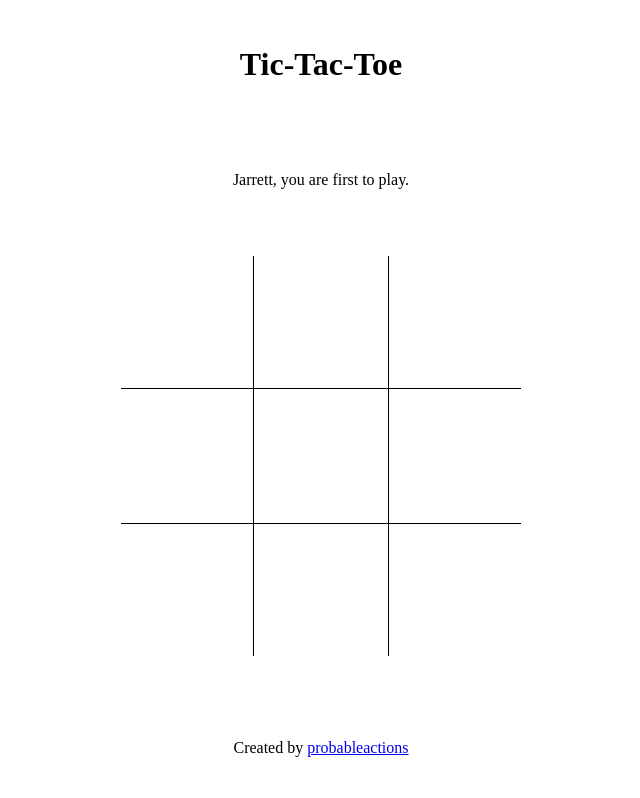
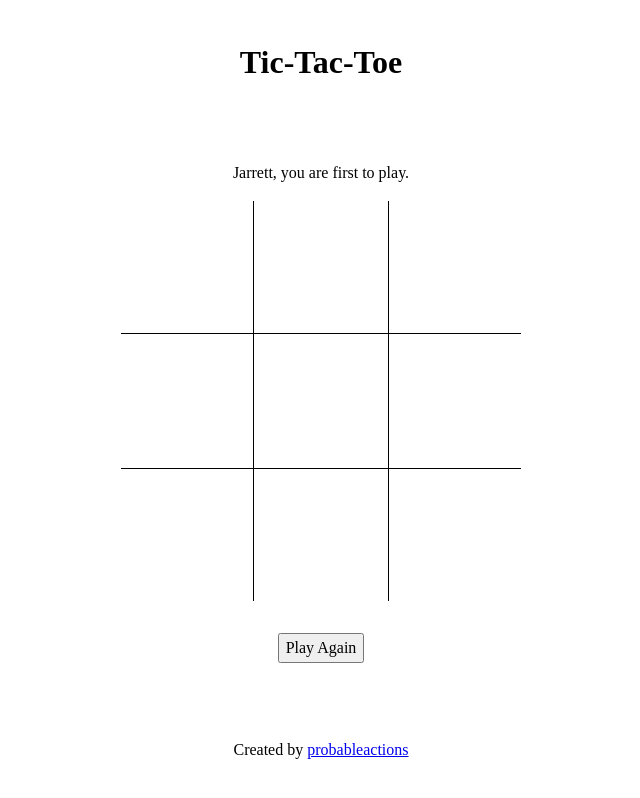
Before and after one commit to jlyon12/tic-tac-toe, a website: page index.html in a window 1280 px wide. Shown: the whole page, without its empty margins (319-959 px from the left). Drawn offline with Linux system fonts and the light colour scheme.

Commit message:
Add game Reset Btn
  Refactor gameText logic

```diff
--- a/index.html
+++ b/index.html
@@ -32,6 +32,10 @@
                     <div class="cell" id="8"></div>
                 </div>
             </section>
+            <section class="gameControls">
+                <button class=" button" id="resetBtn">Play Again</button>
+            </section>
+
         </main>
         <footer class="footer">
             <p>Created by <a href="https://github.com/probableactions">probableactions</a></p>
--- a/main.js
+++ b/main.js
@@ -22,12 +22,18 @@ const gameBoard = (() => {
 	return { resetBoard, getBoard };
 })();
 
-const playGame = (() => {
-	const newGame = () => {};
-
+const gameLogic = (() => {
 	let activePlayer = playerA;
+	let firstTurn = true;
 	let gameOver = false;
 	let showResult;
+
+	const newGame = () => {
+		activePlayer = playerA;
+		firstTurn = true;
+		gameOver = false;
+		gameBoard.resetBoard();
+	};
 
 	const board = gameBoard.getBoard();
 
@@ -78,27 +84,42 @@ const playGame = (() => {
 				board[index] = player.marker;
 				checkResult(player);
 				alternateTurn();
+				firstTurn = false;
 			}
 		}
 	};
-	const renderBoard = (() => {
+	const displayController = (() => {
 		const $cells = document.querySelectorAll(".cell");
 		const $gameText = document.querySelector("#gameText");
-		$gameText.textContent = `${activePlayer.name}, you are first to play.`;
+		const $resetBtn = document.getElementById("resetBtn");
+
+		const updateGameText = () => {
+			if (firstTurn === true) {
+				$gameText.textContent = `${activePlayer.name}, you are first to play.`;
+			} else if (gameOver === false) {
+				$gameText.textContent = `${activePlayer.name}, it is your turn.`;
+			}
+			if (gameOver === true) {
+				$gameText.textContent = showResult;
+			}
+		};
+		updateGameText();
 		$cells.forEach((cell) => {
 			cell.addEventListener("click", (e) => {
 				const clickedCell = e.target.id;
 				makeMove(activePlayer, clickedCell);
-
-				if (gameOver === false) {
-					$gameText.textContent = `${activePlayer.name}, it is your turn.`;
-				}
-				if (gameOver === true) {
-					$gameText.textContent = showResult;
-				}
+				updateGameText();
 				cell.textContent = board[clickedCell];
 			});
 		});
+
+		$resetBtn.onclick = () => {
+			newGame();
+			updateGameText();
+			$cells.forEach((cell) => {
+				cell.textContent = "";
+			});
+		};
 	})();
 	return { activePlayer, alternateTurn, makeMove, newGame, board };
 })();
--- a/style.css
+++ b/style.css
@@ -7,10 +7,19 @@
 
 }
 
+.main {
+    display: flex;
+    flex-direction: column;
+    ;
+    justify-content: space-between;
+    align-items: center;
+    gap: 2rem;
+}
+
 .game {
     display: flex;
     flex-direction: column;
-    gap: 4rem;
+    gap: 1rem;
     text-align: center;
 }
 
@@ -30,6 +39,8 @@
     ;
     font-size: 2rem
 }
+
+
 
 .cell:nth-of-type(1),
 .cell:nth-of-type(2),
```
